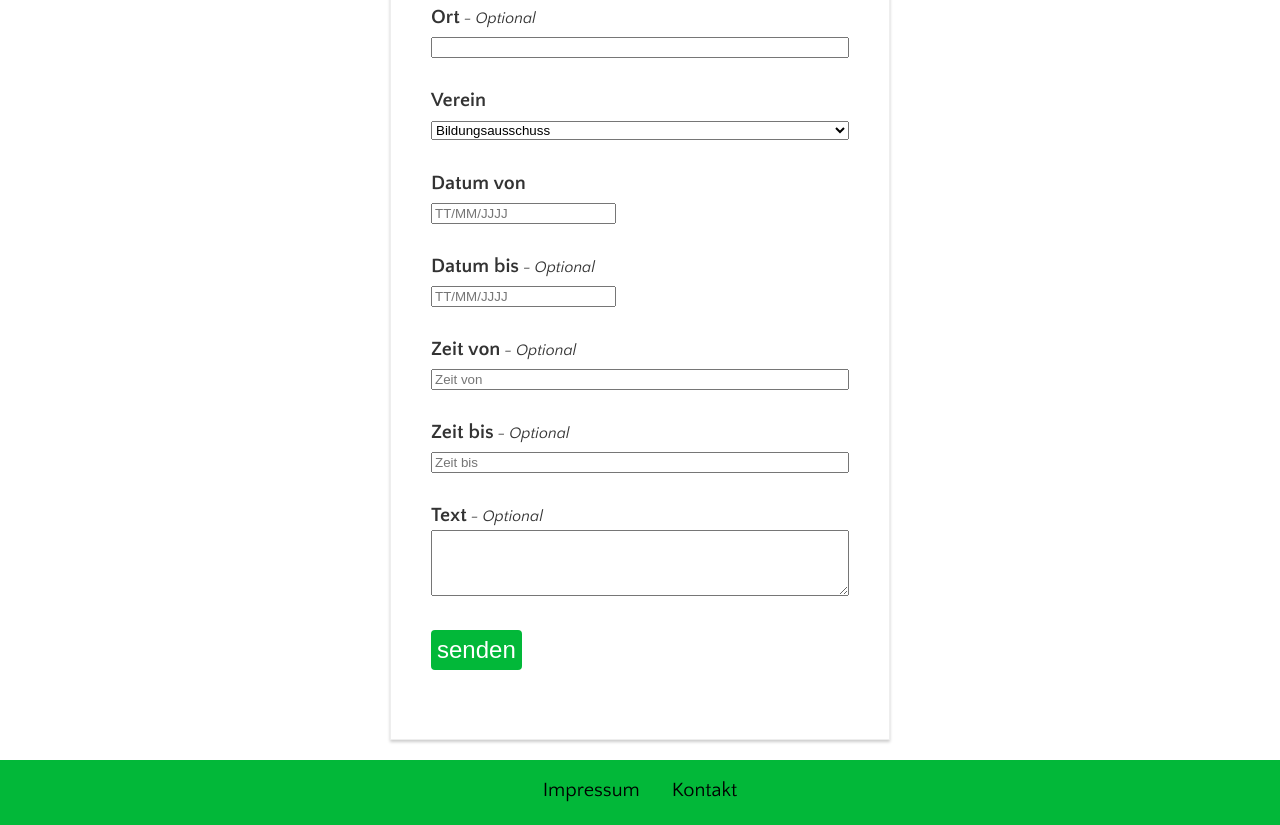
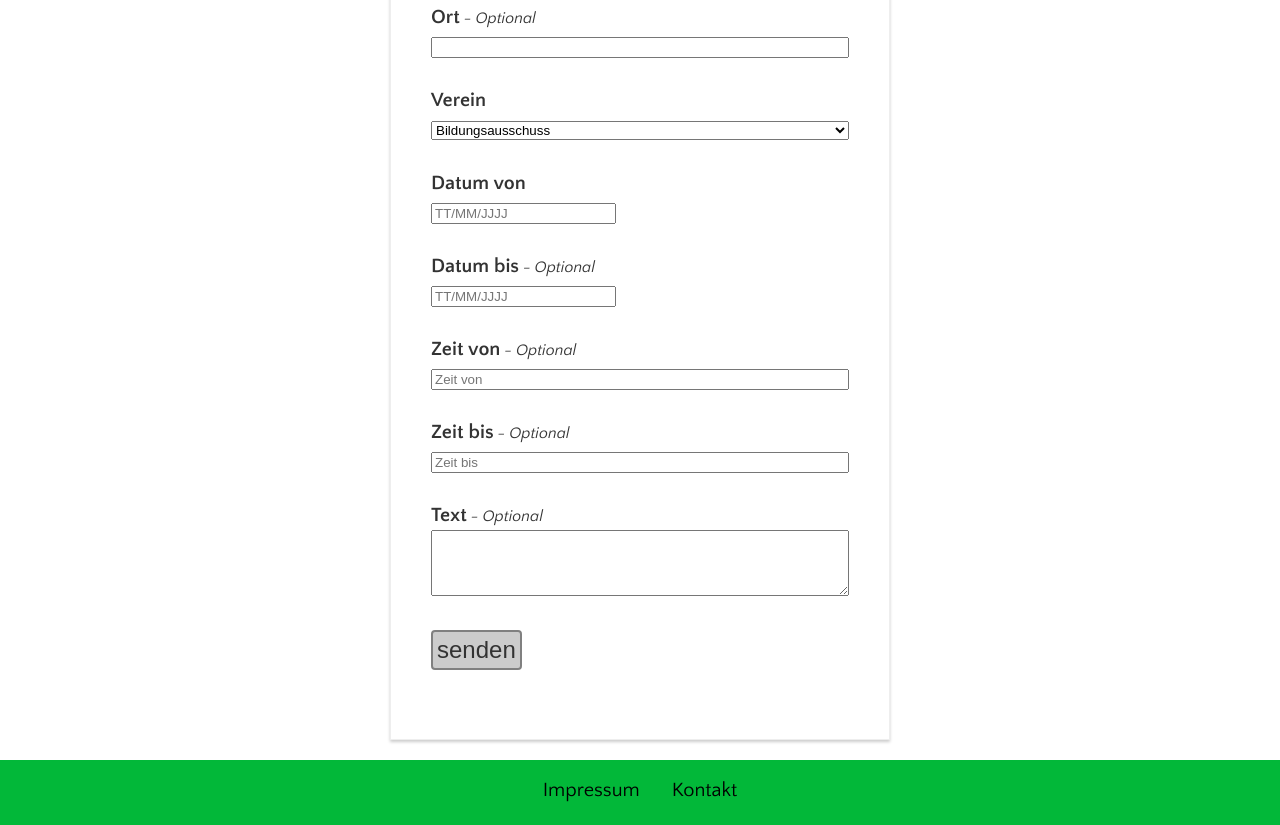
Before and after one commit to leitnerdominik/ba-milland, a Gatsby site: page /new_event in a window 1280 px wide. Shown: the part 435-1260 px from the top of the page. Built offline with nearby package versions, Linux system fonts and the light colour scheme; Gatsby itself is replaced by a stand-in of ours; some packages are replaced by stand-ins of ours.

Commit message:
added styling for disabled button

```diff
--- a/src/containers/NewEventForm/NewEventForm.js
+++ b/src/containers/NewEventForm/NewEventForm.js
@@ -186,8 +186,6 @@ class NewEventForm extends Component {
 
   inputChangedHandler = (event, formName) => {
 
-    console.log(event);
-
     const value = event.target ? event.target.value : event; // if it's not an input element, like date, select
     const updateFormElement = {
       ...this.state.form[formName],
@@ -202,6 +200,7 @@ class NewEventForm extends Component {
   };
 
   focusOutHandler = (event, formName) => {
+
     const updateFormElement = {
       ...this.state.form[formName],
       touched: true,
@@ -211,12 +210,19 @@ class NewEventForm extends Component {
       )
     };
 
+    console.log("Valid: ", this.checkValidation(
+      event.target.value,
+      this.state.form[formName].validation
+    ))
+
     const updateForm = { ...this.state.form, [formName]: updateFormElement };
 
     let formIsValid = true;
     for (let key in updateForm) {
       formIsValid = updateForm[key].valid && formIsValid;
     }
+
+    console.log(formIsValid);
 
     this.setState({
       form: updateForm,
@@ -249,7 +255,7 @@ class NewEventForm extends Component {
             focusOut={event => this.focusOutHandler(event, formElement.id)}
           />
         ))}
-        <button type="submit" className={classes.SendData}>senden</button>
+        <button type="submit" disabled={!this.state.formIsValid} className={classes.SendData}>senden</button>
       </form>
     );
 
--- a/src/containers/NewEventForm/NewEventForm.module.css
+++ b/src/containers/NewEventForm/NewEventForm.module.css
@@ -27,3 +27,10 @@
 .SendData:focus {
   outline: none;
 }
+
+.SendData:disabled {
+  color: #333;
+  background-color: #ccc;
+  cursor: not-allowed;
+  border-color: gray;
+}
```
